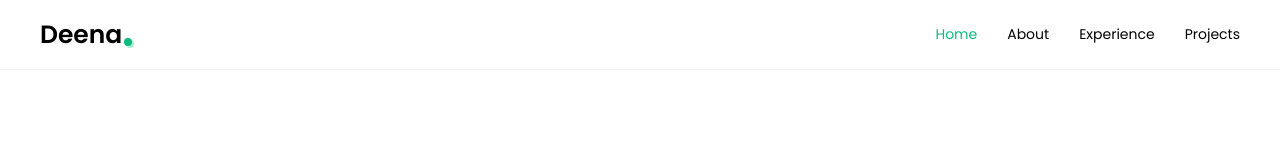
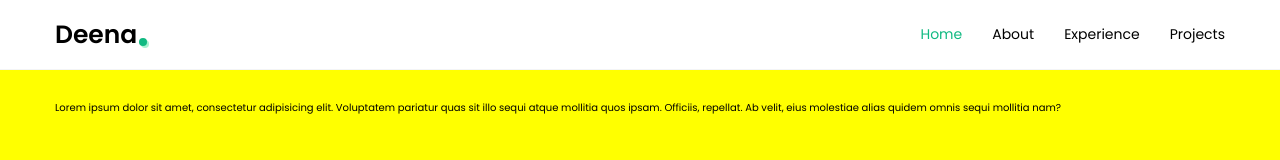
Before and after one commit to Deenadhayalan17/Portfolio-using-Sass, a website: page index.html in a window 1280 px wide. Drawn offline with Linux system fonts and the light colour scheme.

Commit message:
Completed nav

```diff
--- a/index.html
+++ b/index.html
@@ -40,6 +40,10 @@
     </nav>
     <!-- nav end -->
 
+    <!-- container start -->
+    <div class="container" style="margin-top: 10rem;">
+        Lorem ipsum dolor sit amet, consectetur adipisicing elit. Voluptatem pariatur quas sit illo sequi atque mollitia quos ipsam. Officiis, repellat. Ab velit, eius molestiae alias quidem omnis sequi mollitia nam?
+    </div>
 
 
 </body>
--- /dev/null
+++ b/scss/abstracts/_index.scss
@@ -0,0 +1,3 @@
+@forward "colors";
+@forward "mixins";
+@forward "variables";
--- /dev/null
+++ b/scss/abstracts/_mixins.scss
@@ -0,0 +1,13 @@
+@mixin flexbox($x,$y) {
+    display: flex;
+    justify-content: $x;
+    align-items: $y;
+}
+
+@mixin postions($name,$top,$right,$bottom,$left) {
+    position: $name;
+    top : $top;
+    right: $right;
+    bottom: $bottom;
+    left: $left;
+}
--- /dev/null
+++ b/scss/abstracts/_variables.scss
@@ -0,0 +1,10 @@
+$gutter : 1.5rem;
+$maxwidth : 120rem;
+
+
+//xlg 1200 and above
+// lg 993-1200
+// md 992- 769
+//sm 768-481
+//xsm 480 and below
+$breakpoint:("xlg":1200px,"lg":1200px,"md":992,"sm":768,"xsm":480px);
--- a/scss/components/_nav.scss
+++ b/scss/components/_nav.scss
@@ -1,22 +1,23 @@
-@use "../abstracts/colors" as *;
+@use "../abstracts/index" as *;
+
+// @use "../abstracts/colors" as *;
+// @use "../abstracts/mixins" as *;
 .nav{
     width: 100%;
     height: 7rem;
     background:$white ;
-    position: fixed;
-    top: 0;
-    left: 0;
+    @include postions(fixed,0,null,null,0);
     border-bottom: .1rem solid $gray-100;
     // .1 rem is same as 1 pixel
-    display: flex;
-    justify-content: center;
-
+    @include flexbox(center,null);
     &__wrapper{
      width: 100%;
-     max-width: 120rem;
-     display: flex;
-     justify-content: space-between;
-     align-items: center;
+     max-width: $maxwidth;
+     padding-left: $gutter;
+     padding-right: $gutter;
+     @include flexbox(space-between,center);
+     //justify-content: space-between;
+
      &__logo{
          &__a{
              text-decoration: none;
@@ -26,20 +27,16 @@
              font-size: 2.5rem;
              font-weight: 600;
              &:after {
-                position: absolute;
+                @include postions(absolute,null,-1rem,.6rem,null);
+
                 content: "";
-                right: -1rem;
-                bottom: .6rem;
                 width: .8rem;
                 height: .8rem;
                 background-color: $green-500;
                 border-radius: 50%;
                 box-shadow: .2rem .2rem $green-200;
 
-
-
             }
-
 
          }
 
--- /dev/null
+++ b/scss/layout/_grid.scss
@@ -0,0 +1,17 @@
+@use "../abstracts/variables" as * ;
+
+.container{
+    width: 100%;
+    padding-left: $gutter;
+    padding-right: $gutter;
+    max-width: $maxwidth;
+    margin-left: auto;
+    margin-right: auto;
+}
+
+@media(min-width:1200px){
+    body{
+        background: yellow;
+    }
+
+}
```
Also changed, not shown: app.scss (+6 -1 lines), app.css.
